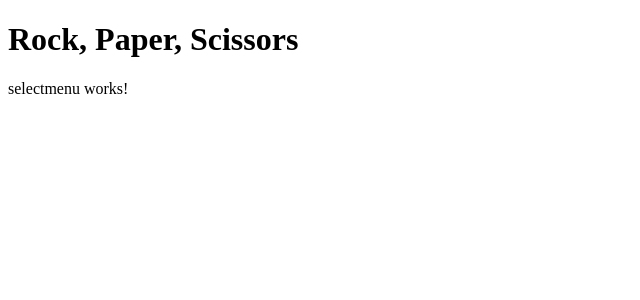
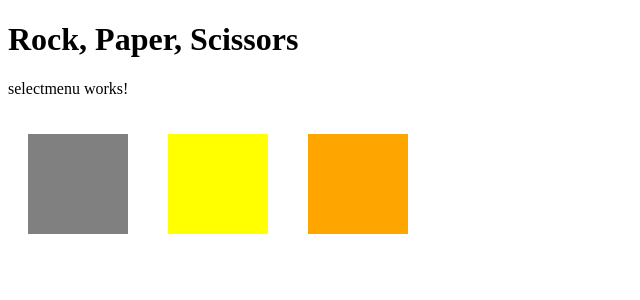
Before and after one commit to 103219618/rockpaperscissors, an Angular app in the folder FinalProject/: page /pick in a window 1280 px wide. Shown: the top 300 px of the page, without its empty margins (0-640 px from the left). Built offline with nearby package versions, Linux system fonts and the light colour scheme.

Commit message:
game service

```diff
--- a/FinalProject/src/app/app-routing.module.ts
+++ b/FinalProject/src/app/app-routing.module.ts
@@ -7,7 +7,7 @@ const routes: Routes = [
   { path: "pick", component: SelectmenuComponent },
   { path: "display", component: ScoreComponent },
 
-  {path: "**", redirectTo: "pick"}
+  {path: "**", redirectTo: "pick"} //defaults to selectmenu component
 
 ];
 
--- a/FinalProject/src/app/game.service.ts
+++ b/FinalProject/src/app/game.service.ts
@@ -5,5 +5,15 @@ import { Injectable } from '@angular/core';
 })
 export class GameService {
 
+  private selection?: 'rock' | 'paper' | 'scissors';
+  //private selection: 'rock' | 'paper' | 'scissors' | null; //same as above
+
   constructor() { }
+
+
+  commitSelection(option: 'rock' | 'paper' | 'scissors') {
+    this.selection = option;
+
+  }
+
 }
--- a/FinalProject/src/app/routes/score/score.component.ts
+++ b/FinalProject/src/app/routes/score/score.component.ts
@@ -1,4 +1,6 @@
 import { Component, OnInit } from '@angular/core';
+
+import { GameService } from '../../game.service';
 
 @Component({
   selector: 'app-score',
@@ -7,7 +9,7 @@ import { Component, OnInit } from '@angular/core';
 })
 export class ScoreComponent implements OnInit {
 
-  constructor() { }
+  constructor(private gameService: GameService) { }
 
   ngOnInit(): void {
   }
--- a/FinalProject/src/app/routes/selectmenu/selectmenu.component.css
+++ b/FinalProject/src/app/routes/selectmenu/selectmenu.component.css
@@ -0,0 +1,18 @@
+.box {
+    width: 100px;
+    height: 100px;
+    margin: 20px;
+    display: inline-block;
+}
+
+.box.rock {
+    background-color: grey;
+}
+
+.box.paper {
+    background-color: yellow;
+}
+
+.box.scissors {
+    background-color: orange;
+}
--- a/FinalProject/src/app/routes/selectmenu/selectmenu.component.html
+++ b/FinalProject/src/app/routes/selectmenu/selectmenu.component.html
@@ -1 +1,4 @@
 <p>selectmenu works!</p>
+<div class="box rock" (click)="selectOption('rock')"></div>
+<div class="box paper" (click)="selectOption('paper')"></div>
+<div class="box scissors" (click)="selectOption('scissors')"></div>
--- a/FinalProject/src/app/routes/selectmenu/selectmenu.component.ts
+++ b/FinalProject/src/app/routes/selectmenu/selectmenu.component.ts
@@ -1,4 +1,5 @@
 import { Component, OnInit } from '@angular/core';
+import { GameService } from '../../game.service';
 
 @Component({
   selector: 'app-selectmenu',
@@ -7,9 +8,14 @@ import { Component, OnInit } from '@angular/core';
 })
 export class SelectmenuComponent implements OnInit {
 
-  constructor() { }
+  constructor(private gameService: GameService) { }
 
   ngOnInit(): void {
   }
 
+  selectOption(option: 'rock' | 'paper' | 'scissors'){
+    this.gameService.commitSelection(option);
+
+  }
+
 }
```
